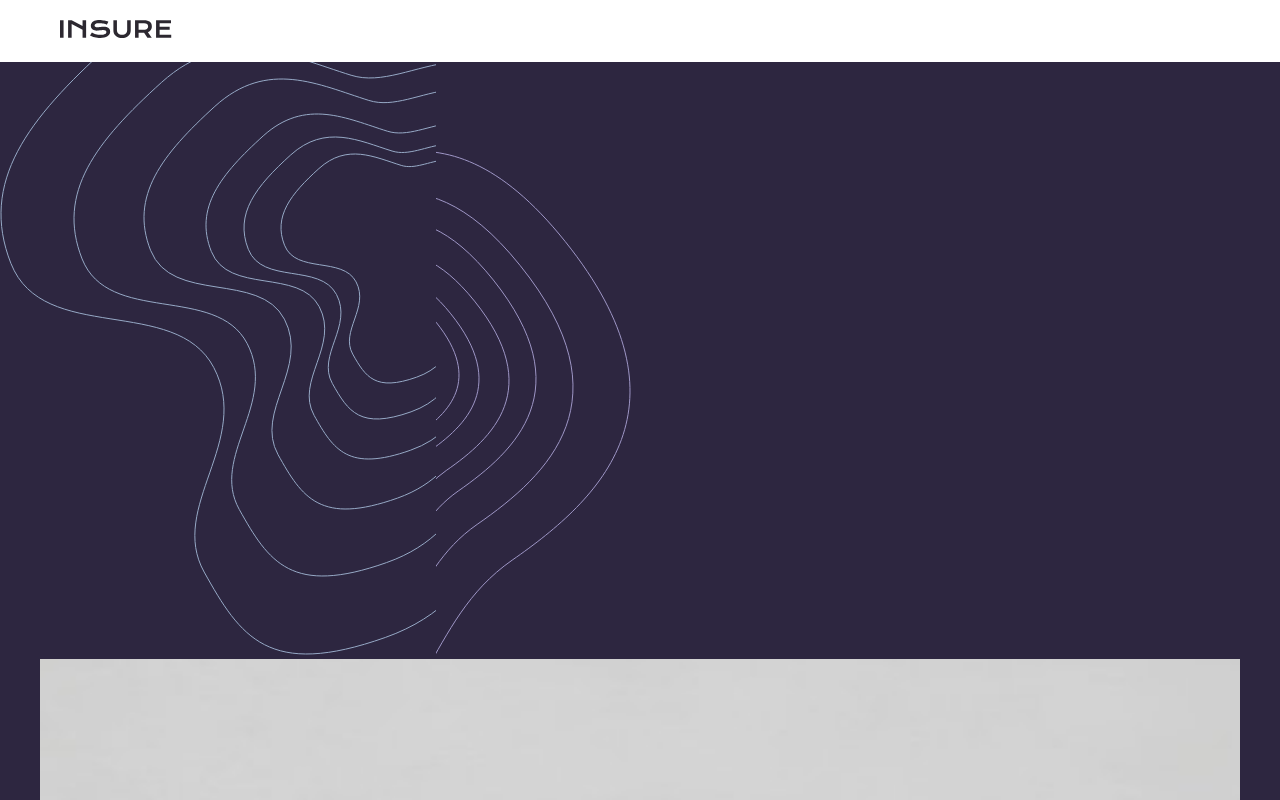
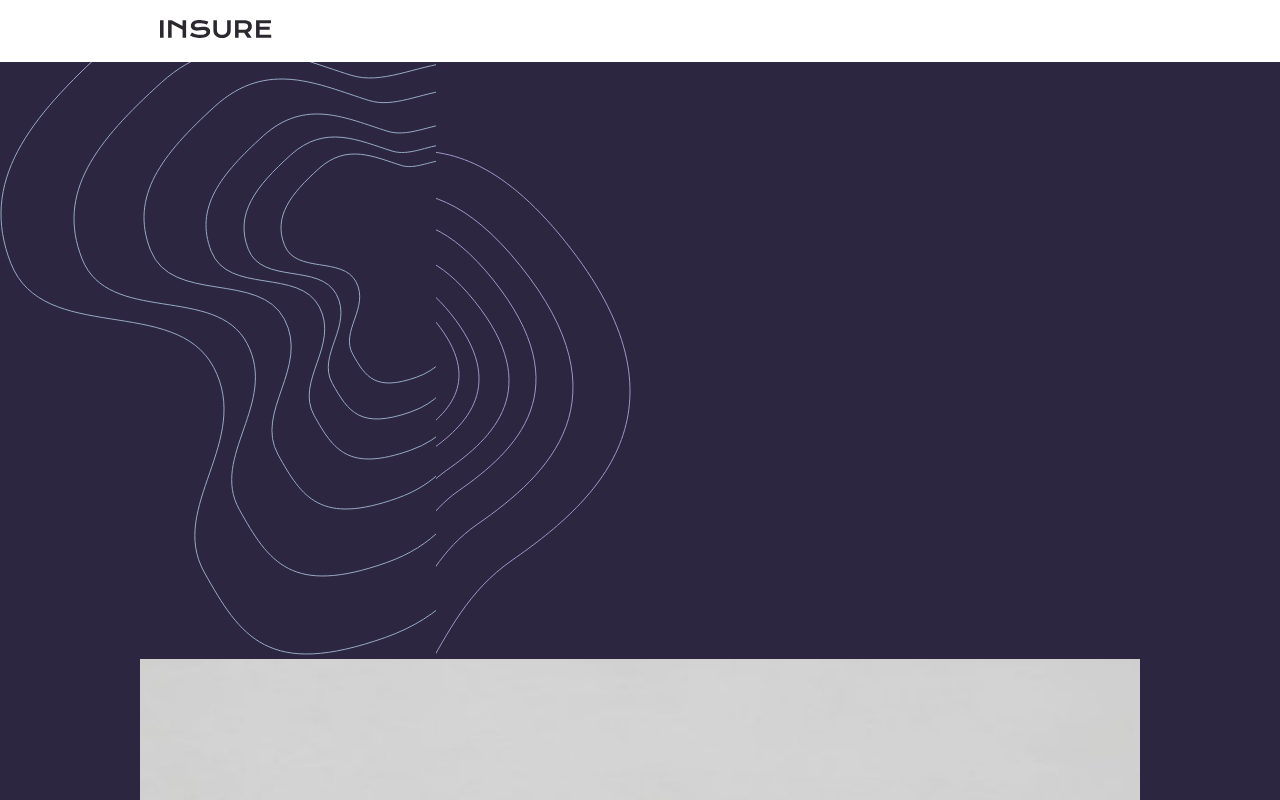
Before and after one commit to higor-costa/pagina-de-destino-insure, a React (Vite) app: page / in a window 1280 px wide. Shown: the top 800 px of the page. Built offline with nearby package versions, Linux system fonts and the light colour scheme.

Commit message:
Modifica variáveis de tamanho de tela

```diff
--- a/src/style/grid.scss
+++ b/src/style/grid.scss
@@ -3,9 +3,10 @@
 // Variáveis do Grid
 $colunas: 12;
 $gutter: 20px;
-$l-device: 1200px;
-$m-device: 760px;
-$s-device: 480px;
+$xl-device: 1200px;
+$l-device: 1000px;
+$m-device: 768px;
+$s-device: 500px;
 
 // Box-sizing
 *,
```
